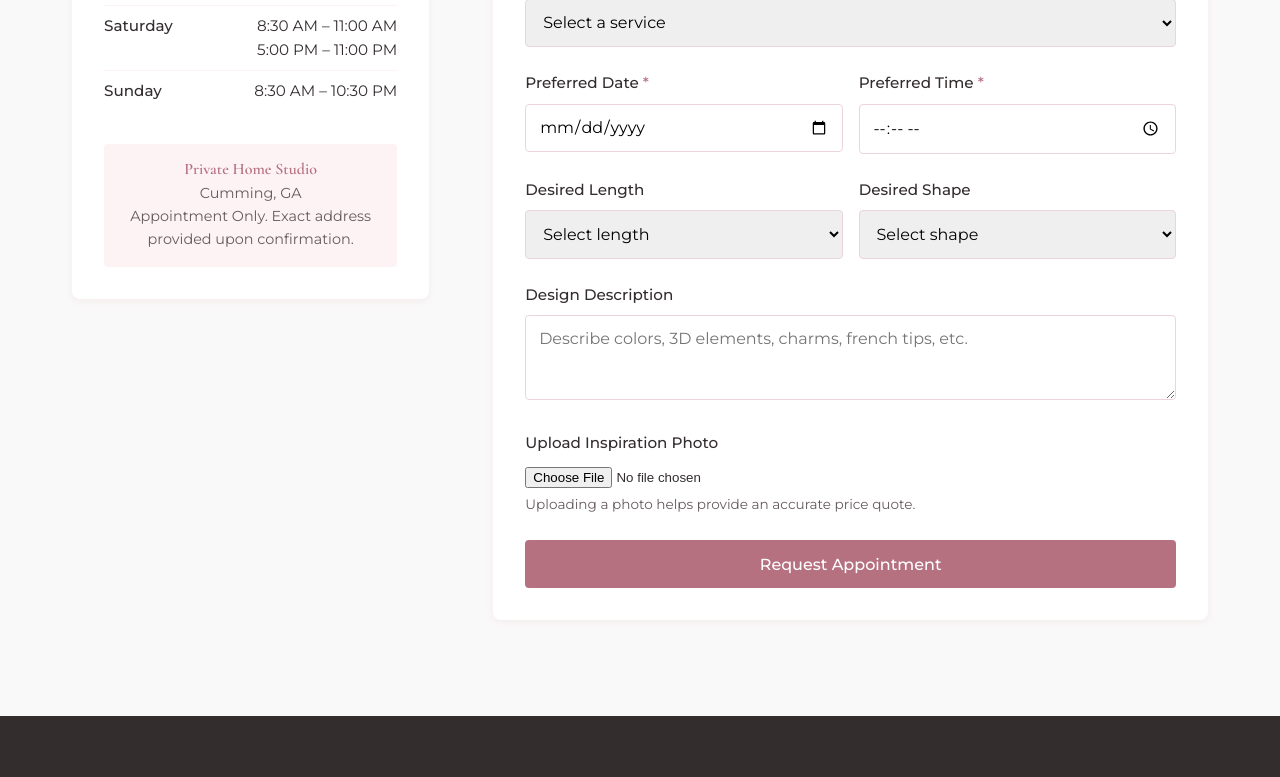
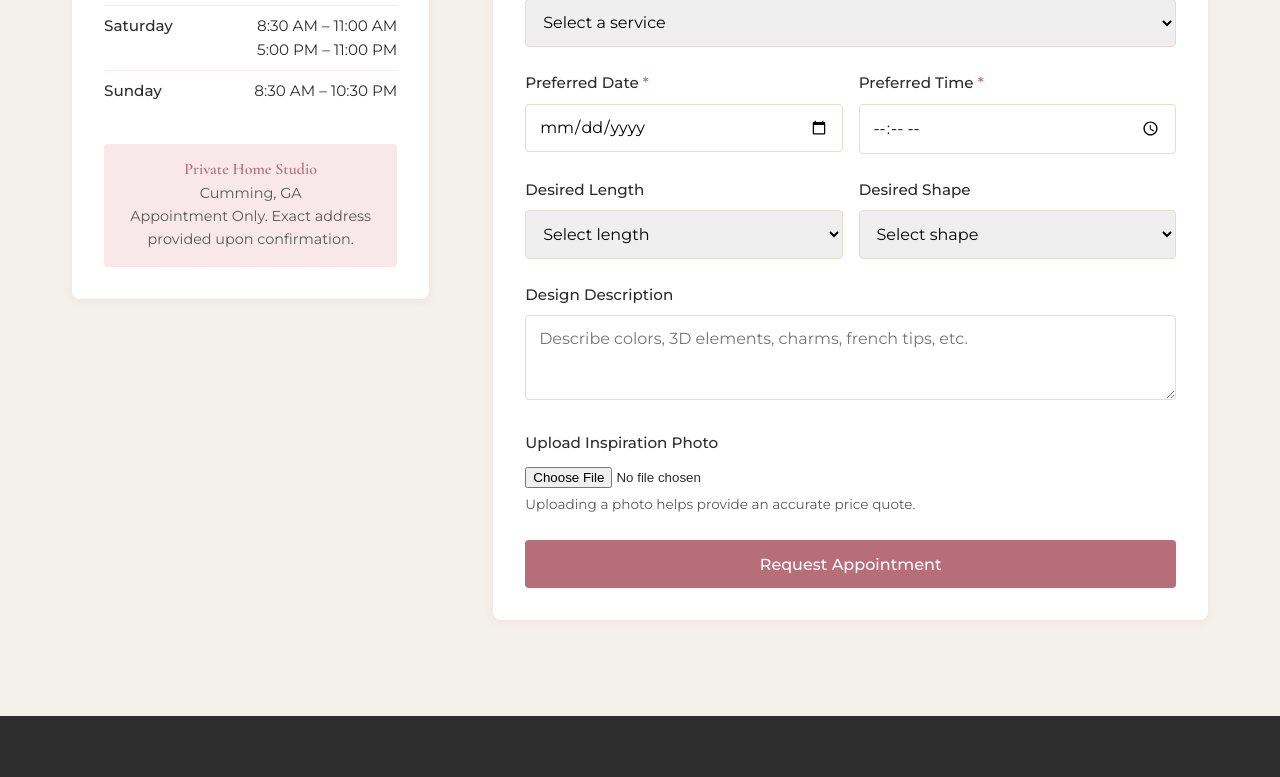
Before and after one commit to SAkula-12/Nails-by-Anvi, a plain HTML site: page index.html in a window 1280 px wide. Shown: the part 4239-5016 px from the top of the page. Drawn offline with nearby package versions, Linux system fonts and the light colour scheme.

Commit message:
Update website UI and styling for Hinton event

```diff
--- a/style.css
+++ b/style.css
@@ -2,15 +2,15 @@
    CSS Variables (Design System)
    ========================================================================== */
    :root {
-    /* Colors - Pink Luxury Palette */
-    --color-primary: #b67180; /* Dusty rose */
-    --color-primary-dark: #9a5e6b;
-    --color-secondary: #fdf2f4; /* Blush/Light pink */
-    --color-bg: #ffffff; /* White */
-    --color-bg-alt: #faf9f9; /* Cream/Off-white */
-    --color-text: #332d2e; /* Dark text */
-    --color-text-light: #665b5d;
-    --color-border: #ebd5d9;
+    /* Colors - High-End Nail Salon Palette */
+    --color-primary: #b76e79; /* Rose gold / Muted blush pink */
+    --color-primary-dark: #995c65; /* Darker rose gold */
+    --color-secondary: #f9e8ea; /* Soft blush */
+    --color-bg: #fdfbf7; /* Soft cream */
+    --color-bg-alt: #f4f1ea; /* Slightly darker cream/off-white */
+    --color-text: #2d2d2d; /* Dark charcoal */
+    --color-text-light: #595959; /* Medium charcoal */
+    --color-border: #e8dcd0; /* Warm border */
     --color-white: #ffffff;
 
     /* Typography */
```
